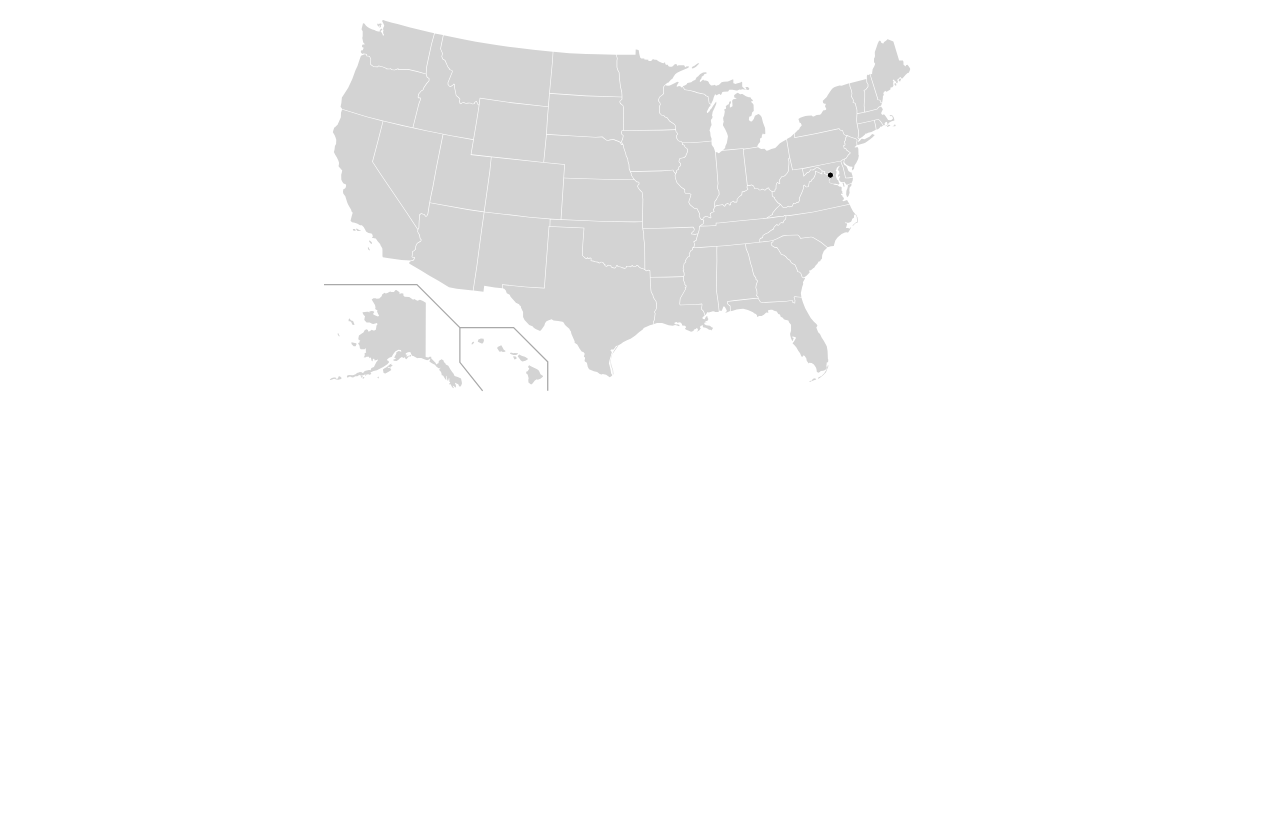
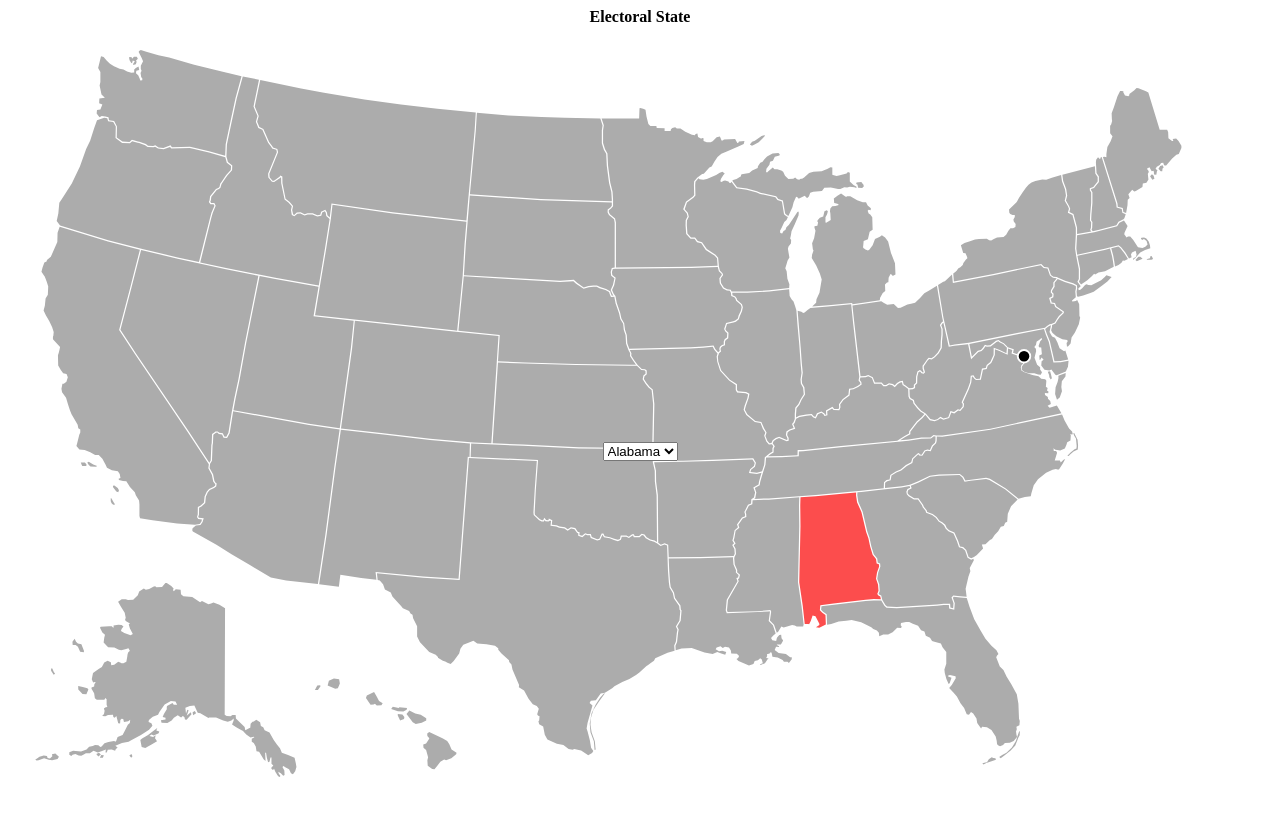
Before and after one commit to ericksen-github/electoral_state, a website built with webpack: page dist/index.html in a window 1280 px wide. Built offline with nearby package versions, Linux system fonts and the light colour scheme.

Commit message:
Added drop down w/ alabama and added listeners for clicks.

```diff
--- a/src/index.js
+++ b/src/index.js
@@ -4,5 +4,3 @@ import { mainSort } from "./mainSort";
 document.getElementById("svgHome").innerHTML = usa;
 
 mainSort();
-
-//sortSVG("alabama");
--- a/src/mainSort.js
+++ b/src/mainSort.js
@@ -2,8 +2,7 @@ import { sortSVG } from "./mapSVG";
 
 const mainSort = () => {
   const states = document.getElementsByClassName("state");
-
-  let statesArray = [...states];
+  const statesArray = [...states];
 
   statesArray.forEach((ele) => {
     ele.addEventListener("click", (e) => {
@@ -12,18 +11,15 @@ const mainSort = () => {
     });
   });
 
-  console.log(statesArray);
+  const dropDown = document.getElementsByTagName("option");
+  const dropDownArray = [...dropDown];
 
-  //   const counties = document.getElementsByClassName("counties");
-  //   let countiesArray = [...counties];
-
-  //   countiesArray.forEach((ele) => {
-  //     ele.addEventListener("click", (e) => {
-  //       const name = e.target.id;
-  //       document.getElementById("infoBox").style.display = "block";
-  //       insertInfo(state, name);
-  //     });
-  //   });
+  dropDownArray.forEach((ele) => {
+    ele.addEventListener("click", (e) => {
+      const name = e.target.value;
+      sortSVG(name);
+    });
+  });
 };
 
 export { mainSort };
--- a/src/mapSVG.js
+++ b/src/mapSVG.js
@@ -2,6 +2,8 @@ import { alabama } from "./states/alabama";
 import { insertInfo } from "./stateInfo";
 
 const sortSVG = (state) => {
+  document.getElementById("stateDropDown").style.display = "none";
+
   const main = document.getElementById("main");
 
   if (state == "AL") {
--- a/src/usaSVG.js
+++ b/src/usaSVG.js
@@ -3,8 +3,6 @@ const usa = `<svg xmlns="http://www.w3.org/2000/svg" width="100%"  viewBox="0 0
 <defs>
   <style type="text/css">
 
-
-.state {fill:#D3D3D3;}
 
 
 /*
@@ -16,9 +14,6 @@ Individual states (such as Kansas, Montana, Pennsylvania) can be colored as foll
 
 Place this code in the empty space below.
 */
-
-
-
 
 
   </style>
@@ -180,7 +175,7 @@ Place this code in the empty space below.
     <circle id="DC2" stroke="#FFFFFF" stroke-width="1.5" cx="801.3" cy="251.8" r="5" opacity="1"/> <!-- Set opacity to "0" to hide DC circle -->
   </g>
 </g>
-<path id="frames" fill="none" stroke="#A9A9A9" stroke-width="2" d="M215 493v55l36 45M0 425h147l68 68h85l54 54v46"/>
+
 </svg>`;
 
 export { usa };
```
Also changed, not shown: dist/css/main.css, dist/index.html, dist/main.js.
